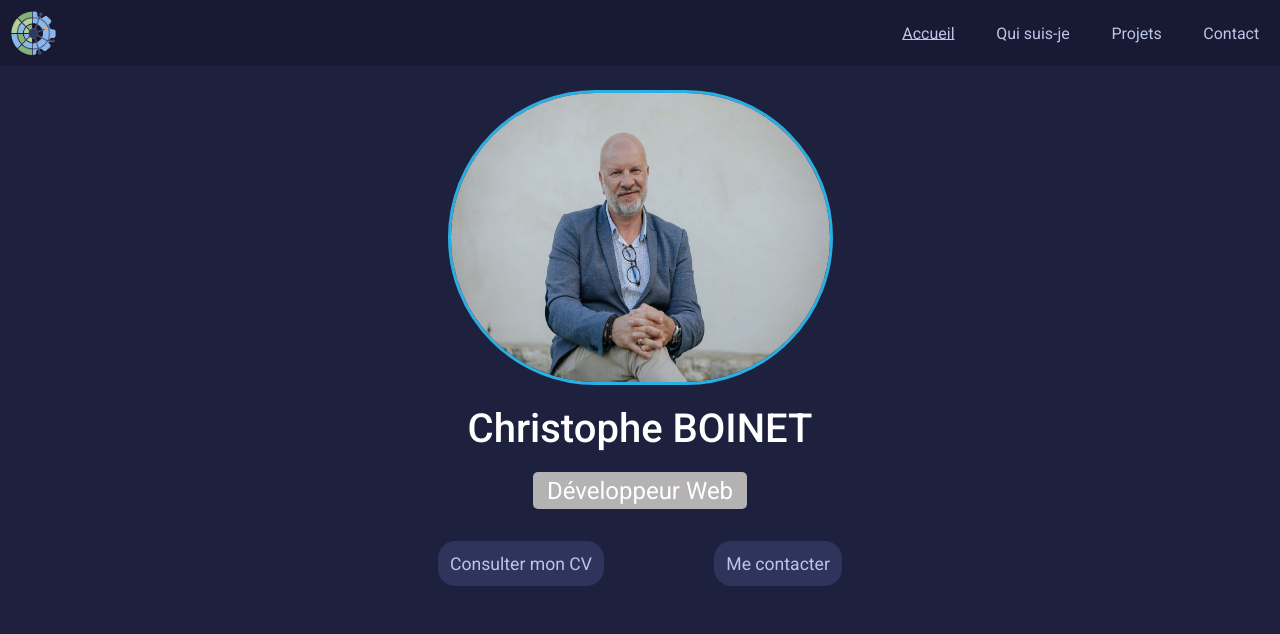
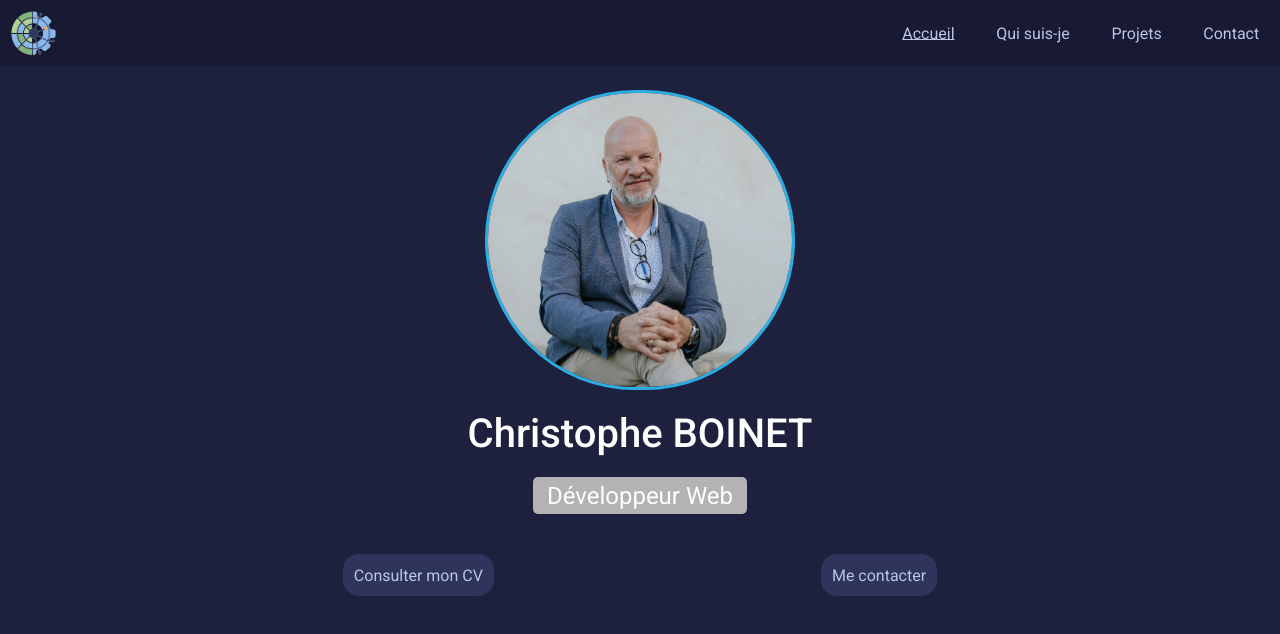
Before and after one commit to cboinet/Portfolio_CB, a React (Create React App) app in the folder client/: page / in a window 1280 px wide. Shown: the top 634 px of the page. Built offline with nearby package versions, Linux system fonts and the light colour scheme.

Commit message:
photo et css accueil

```diff
--- a/client/src/assets/css/accueil.css
+++ b/client/src/assets/css/accueil.css
@@ -58,8 +58,8 @@
   }
 
   .accueil_container .moi{
-    width: 385px;
-    height: 295px;
+    width: 310px;
+    height: 300px;
     border-radius: 150px;
     border: 3px solid var(--font-color2);
   }
@@ -93,9 +93,7 @@
   }
 
   .accueil_container .actionbutton_container{
-    width: 50%;
-    margin-bottom: 1em;
-
+   margin-top: 1.5em;
   }
 
 
--- a/client/src/assets/css/actionbutton.css
+++ b/client/src/assets/css/actionbutton.css
@@ -17,7 +17,7 @@
 
 @media screen and (min-width: 760px){
   .action_button .action{
-    font-size: calc(var(--font-size) * 2.2);
+    font-size: calc(var(--font-size) * 2);
     padding: 0.7em;
   }
 
--- a/client/src/components/Accueil.jsx
+++ b/client/src/components/Accueil.jsx
@@ -1,7 +1,7 @@
 import React from "react";
 import "../assets/css/accueil.css"
 import '../assets/index.css';
-import photo from "../assets/img/photo.jpg";
+import moi2 from "../assets/img/moi2.jpg";
 import ActionButton from "./ActionButton";
 
 
@@ -10,7 +10,7 @@ export default function Accueil() {
   return (
     <section className="accueil_container">
       <div className="accueil_intro">
-        <img src={photo} className="moi" alt="moi" />
+        <img src={moi2} className="moi" alt="moi" />
         <h1>Christophe BOINET</h1>
         <h2>Développeur Web</h2>
       </div>
```
Also changed, not shown: client/src/assets/img/moi2.jpg (added), client/src/assets/img/photo.jpg (deleted).
